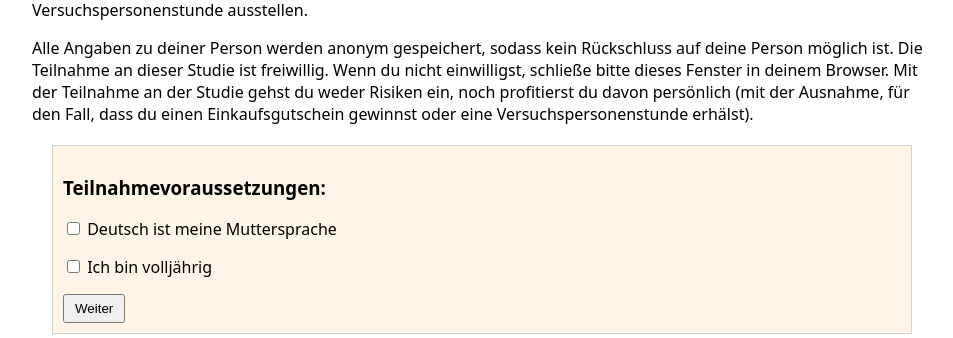
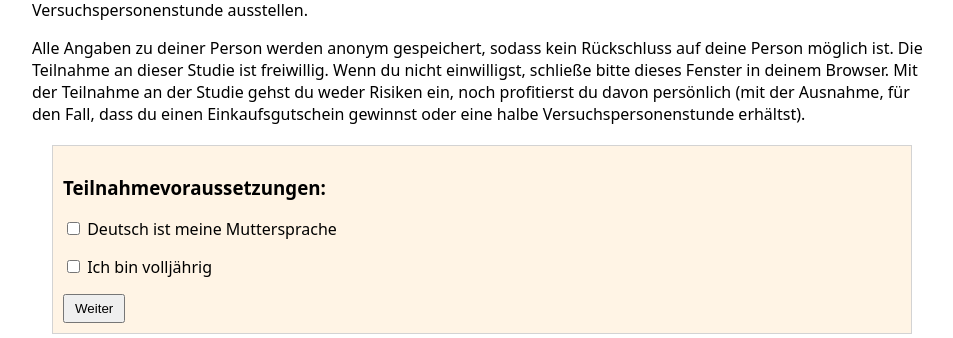
Before and after one commit to alisavolkert/myKitchen, a PHP site: page /exp4.php in a window 1280 px wide. Shown: the part 137-475 px from the top of the page, without its empty margins (158-1111 px from the left). Run offline with PHP 8.4, Linux system fonts and the light colour scheme.

Commit message:
"halbe" ergänzt und Rechtschreibfehler korrigiert

```diff
--- a/exp4.php
+++ b/exp4.php
@@ -101,7 +101,7 @@ endif;
        Alternativ können wir eine halbe Versuchspersonenstunde ausstellen.  </p> <!-- TODO: nach Pilottest entscheiden, ob halbe oder ganze VP-Stunde ausstellen.-->
 
     <p>Alle Angaben zu deiner Person werden anonym gespeichert, sodass kein Rückschluss auf deine Person möglich ist. Die Teilnahme an dieser Studie ist freiwillig. Wenn du nicht einwilligst, schließe bitte dieses Fenster in deinem Browser.
-       Mit der Teilnahme an der Studie gehst du weder Risiken ein, noch profitierst du davon persönlich (mit der Ausnahme, für den Fall, dass du einen Einkaufsgutschein gewinnst oder eine Versuchspersonenstunde erhälst).</p>
+       Mit der Teilnahme an der Studie gehst du weder Risiken ein, noch profitierst du davon persönlich (mit der Ausnahme, für den Fall, dass du einen Einkaufsgutschein gewinnst oder eine halbe Versuchspersonenstunde erhältst).</p>
 
     <form action="exp4.php#demographics" method="POST" id="demographics" class="hl">
         <h3>Teilnahmevoraussetzungen:</h3>
```
